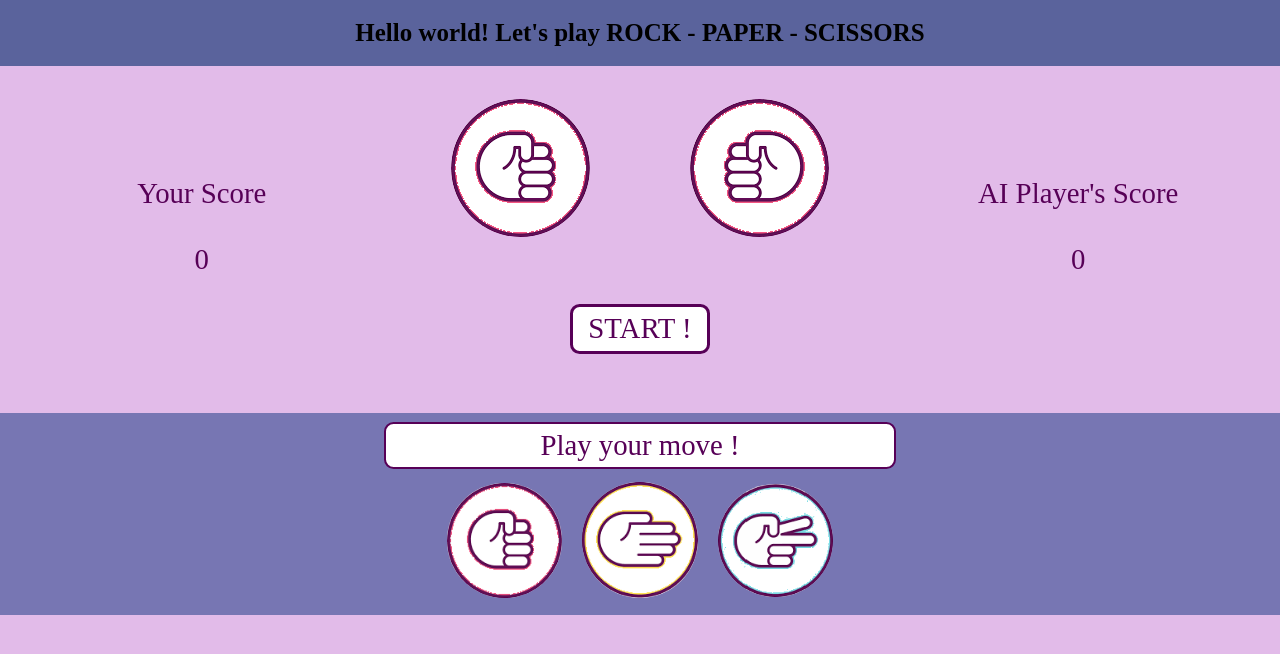
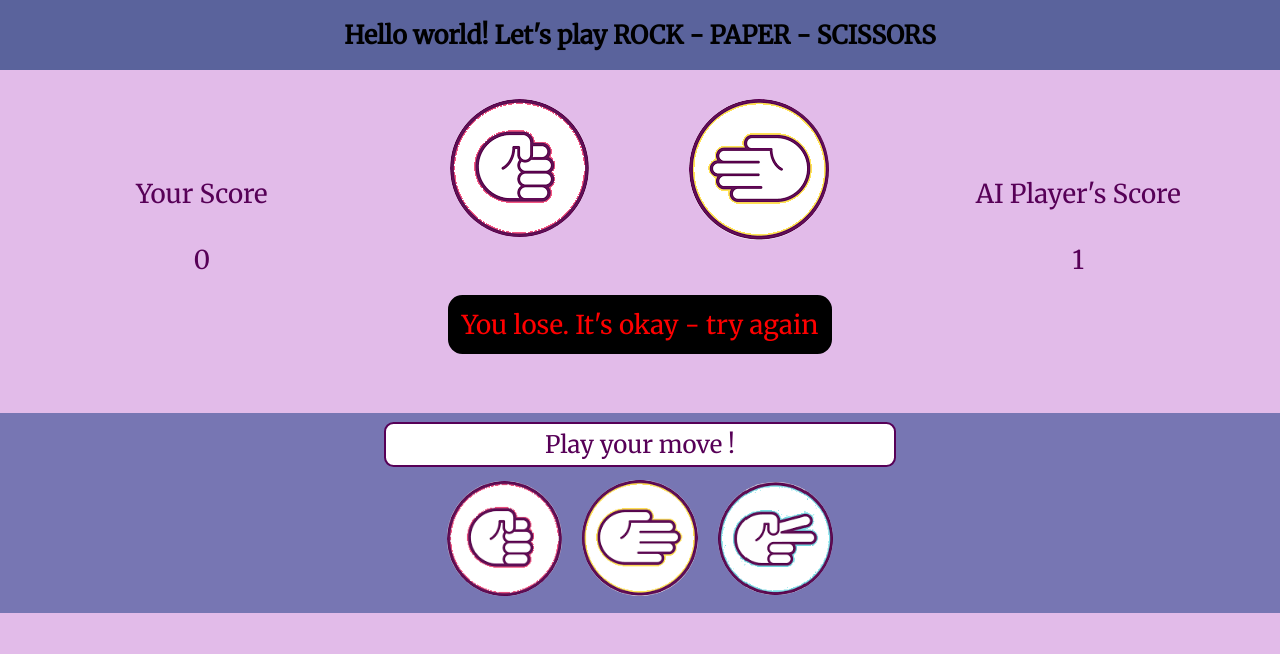
Before and after one commit to AaryaSinha05/Rock-Paper-Scissors, a plain HTML site: page index.html in a window 1280 px wide. Both pictures are taken after a click on the element 504 px from the left and 543 px from the top of the page. Drawn offline with Linux system fonts and the light colour scheme.

Commit message:
Add files via upload

```diff
--- a/index.html
+++ b/index.html
@@ -9,6 +9,7 @@
         <link rel="shortcut icon" href="./rock-paper-scissors.png" type="image/x-icon">
         <link rel="stylesheet" href="styles.css">
         <link href='https://fonts.googleapis.com/css?family=Poppins' rel='stylesheet'>
+        <link href='https://fonts.googleapis.com/css?family=Merriweather' rel='stylesheet'>
     </head>
 
     <body>
@@ -20,9 +21,9 @@
 
         <div class="main-content">
 
-            <div class="scores" id="player">
+            <div class="scores" >
                 <p>Your Score</p><br>
-                <p><center>0</center></p>
+                <p id="player">0</p>
             </div>
 
             <div class="play-area">
@@ -30,18 +31,18 @@
                     <div id="image">
                         <img src="rock.png" alt="Rock">
                     </div>
-                    <div id="image">
+                    <div id="image-inverted">
                         <img src="rock-inverted.png" alt="rock_inverted">
                     </div>
                 </div>
                 <div class="comments">
-                    <p> START ! </p>
+                    <p id="paraClass">  START ! </p>
                 </div>
             </div>
 
-            <div class="scores" id="ai-player">
+            <div class="scores" >
                 <p>AI Player's Score</p><br>
-                <p><center>0</center></p>
+                <p id="ai-player">0</p>
             </div>
 
         </div>
--- a/script.js
+++ b/script.js
@@ -9,42 +9,84 @@ var AIplayerScore = 0;
 //function AI player's random choice
 function AIPlayersChoice(){
     const options = ['rock', 'paper', 'scissors'];
-
     //random no. between 0 - 3 (3 not included)
     let index = Math.floor(Math.random()*3);
     return options[index]
+
 }
 
-function drawMatch(){
-    console.log("draw");
+function imageChange(userChoice, computerChoice) {
+
+    //function for changing the images in the play area (use querySelector - change in tags)
+    const imageContainer = document.querySelector('.images');
+    imageContainer.innerHTML = `
+            <div id="image">
+                <img src="${userChoice}.png" alt="${userChoice}">
+            </div>
+            <div id="image-inverted">
+                <img src="${computerChoice}-inverted.png" alt="${computerChoice}_inverted">
+            </div>
+        `;
+
 }
 
-function displayLoseOrWin(Win){
-    if(Win == true){
-        console.log("you win");
-    }else{
-        console.log("you lose");
+function displayLoseOrWinOrDraw(result){
+
+    if(result == true){
+        var text = "GREAT ! You Win!";
+        var color = 'green';
+        playerScore += 1;
+
+    }else if (result == false){
+        var text = "You lose. It's okay - try again";
+        var color = 'red';
+        AIplayerScore += 1;
+
+    }else {
+        var text = "Game was Draw. Play again."
+        var color = 'white';
+
     }
+
+    //changing the comments
+    const comments = document.getElementById('paraClass');
+    comments.innerHTML = text;
+    comments.style.color = color;
+    comments.style.borderColor = color;
+
+    //changing the scores
+    const playerScoreUpdate = document.getElementById('player');
+    playerScoreUpdate.innerHTML = playerScore;
+    const aiplayerScoreUpdate = document.getElementById('ai-player');
+    aiplayerScoreUpdate.innerHTML = AIplayerScore;
+
+
 }
 
 function playGame(userChoice){
+    //play game function
     let computerChoice = AIPlayersChoice();
     console.log(userChoice,computerChoice);
 
+
+    var result;
     if (userChoice == computerChoice){
-        return drawMatch();
+        result = null;//returns none if draw
+
     }else{
-        var Win = true;
+
         if (userChoice == 'rock'){
-            Win = (computerChoice == 'paper') ? false : true;
+            result = (computerChoice == 'paper') ? false : true;
         }else if(userChoice == 'paper'){
-            Win = (computerChoice == 'scissors') ? false : true;
+            result = (computerChoice == 'scissors') ? false : true;
         }else{
-            Win = (computerChoice == 'rock') ? false : true;
+            result = (computerChoice == 'rock') ? false : true;
         }
     }
 
-    return displayLoseOrWin(Win)
+    imageChange(userChoice, computerChoice)
+    return displayLoseOrWinOrDraw(result)
+
 }
 
 //getting an array that contains all the elements under the div of class name - choice
--- a/styles.css
+++ b/styles.css
@@ -38,7 +38,7 @@ html{
 
 .main-content{
     color: rgb(87, 0, 87);
-    font-size: 3rem;
+    font-size: 2.7rem;
     padding: 3rem 6% 03rem;
     margin: 60px 0 20px;
     display: flex;
@@ -48,6 +48,7 @@ html{
 }
 
 .scores{
+    font-weight: 400;
     width: 250px;
     display: flex;
     flex-direction: column;
@@ -74,21 +75,22 @@ html{
     display: flex;
     justify-content: center;
     align-items: center;
-    border:  3px solid rgb(87, 0, 87);
-    margin: 20px 20px 0;
-    padding: 15px;
-    border-radius: 1rem;
-    background-color: white;
-    color: rgb(87, 0, 87);
+    border:  3px solid rgb(0, 0, 0);
+    margin: 8px 20px 0;
+    border-radius: 1.5rem;
+    background-color: rgb(0, 0, 0);
+    color: rgb(255, 255, 255);
+    padding: 10px;
+    font-weight: 300;
     width: auto;
-    height: 50px;
+    height: auto;
 }
 
 .footer{
     bottom: 0;
     padding: 1rem 10% 1rem;
     background-color:rgb(119, 118, 179);
-    font-size: 3rem;
+    font-size: 2.5rem;
     display: flex;
     flex-direction: column;
     justify-content: center;
```
